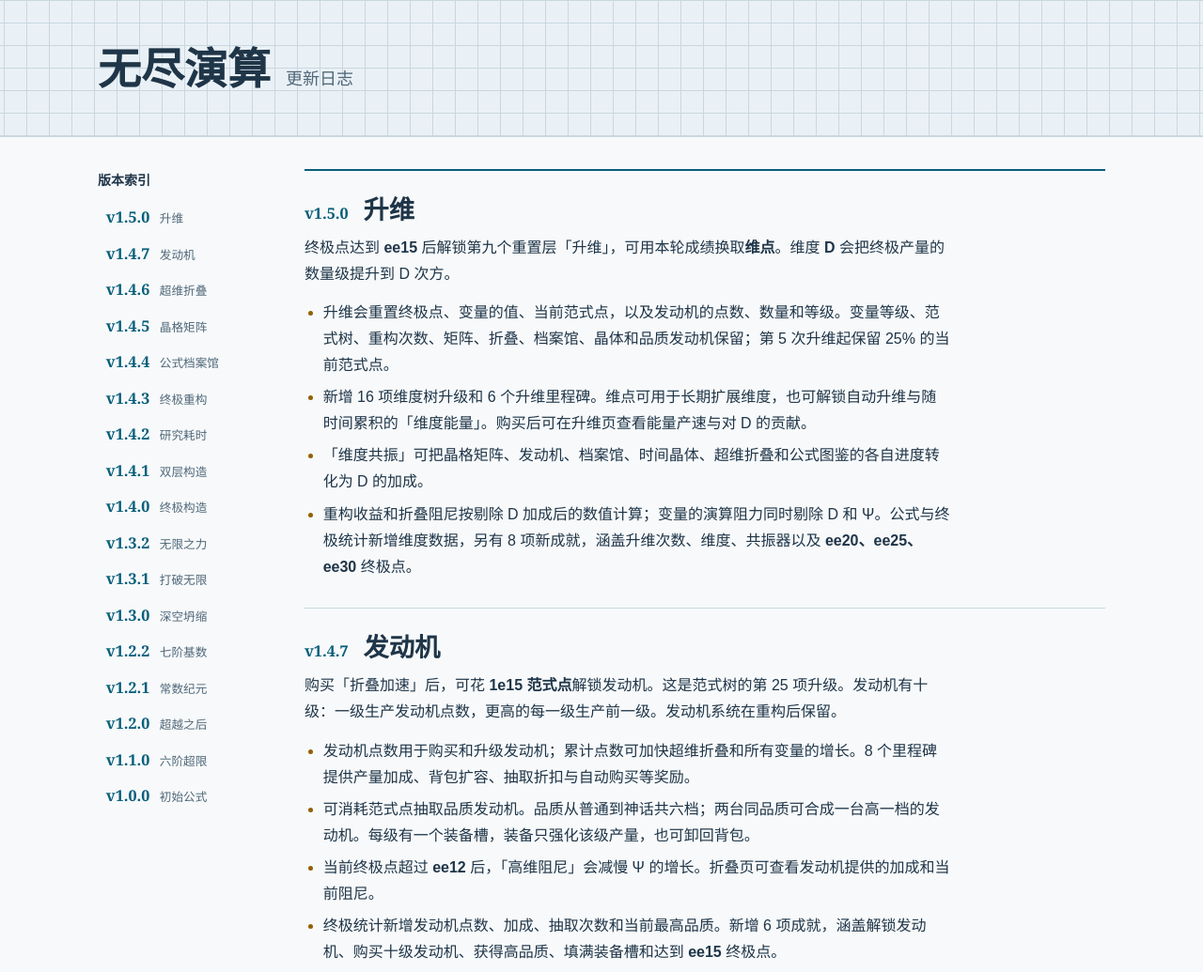
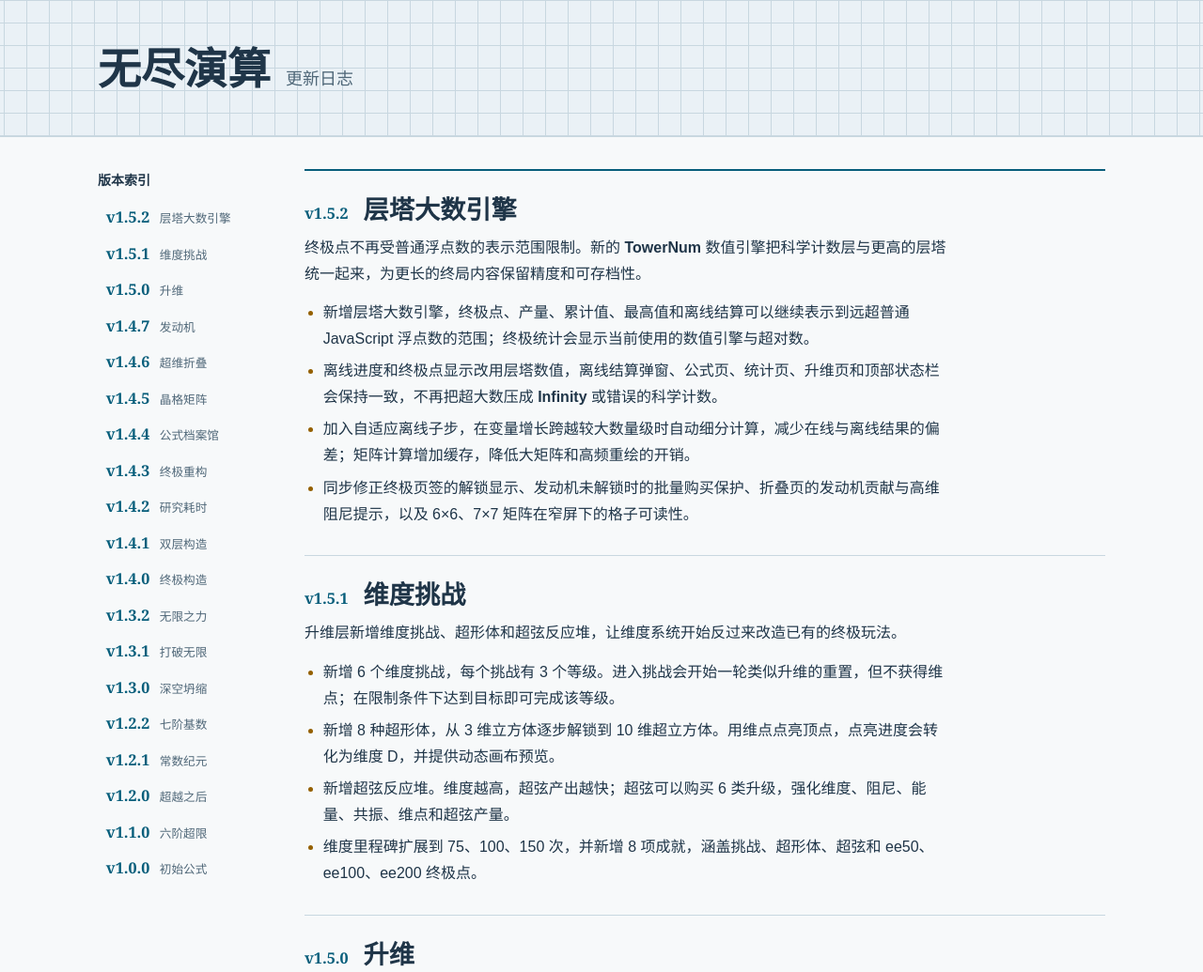
Before and after one commit to dfsoft123new2/wjys, a plain HTML site: page changelog.html in a window 1280 px wide. Shown: the top 1035 px of the page at 94% size. Drawn offline with Linux system fonts and the light colour scheme.

Commit message:
Update changelog.html

```diff
--- a/changelog.html
+++ b/changelog.html
@@ -97,6 +97,8 @@
     <nav aria-label="版本索引">
       <p class="nav-label">版本索引</p>
       <ol>
+        <li><a href="#v1.5.2"><span class="version">v1.5.2</span><span class="nav-title">层塔大数引擎</span></a></li>
+        <li><a href="#v1.5.1"><span class="version">v1.5.1</span><span class="nav-title">维度挑战</span></a></li>
         <li><a href="#v1.5.0"><span class="version">v1.5.0</span><span class="nav-title">升维</span></a></li>
         <li><a href="#v1.4.7"><span class="version">v1.4.7</span><span class="nav-title">发动机</span></a></li>
         <li><a href="#v1.4.6"><span class="version">v1.4.6</span><span class="nav-title">超维折叠</span></a></li>
@@ -117,6 +119,28 @@
       </ol>
     </nav>
     <main aria-label="版本更新记录">
+      <article id="v1.5.2" aria-labelledby="title-v1.5.2">
+        <header><span class="version">v1.5.2</span><h2 id="title-v1.5.2">层塔大数引擎</h2></header>
+        <p class="lead">终极点不再受普通浮点数的表示范围限制。新的 <strong>TowerNum</strong> 数值引擎把科学计数层与更高的层塔统一起来，为更长的终局内容保留精度和可存档性。</p>
+        <ul class="changes">
+          <li>新增层塔大数引擎，终极点、产量、累计值、最高值和离线结算可以继续表示到远超普通 JavaScript 浮点数的范围；终极统计会显示当前使用的数值引擎与超对数。</li>
+          <li>离线进度和终极点显示改用层塔数值，离线结算弹窗、公式页、统计页、升维页和顶部状态栏会保持一致，不再把超大数压成 <strong>Infinity</strong> 或错误的科学计数。</li>
+          <li>加入自适应离线子步，在变量增长跨越较大数量级时自动细分计算，减少在线与离线结果的偏差；矩阵计算增加缓存，降低大矩阵和高频重绘的开销。</li>
+          <li>同步修正终极页签的解锁显示、发动机未解锁时的批量购买保护、折叠页的发动机贡献与高维阻尼提示，以及 6×6、7×7 矩阵在窄屏下的格子可读性。</li>
+        </ul>
+      </article>
+
+      <article id="v1.5.1" aria-labelledby="title-v1.5.1">
+        <header><span class="version">v1.5.1</span><h2 id="title-v1.5.1">维度挑战</h2></header>
+        <p class="lead">升维层新增维度挑战、超形体和超弦反应堆，让维度系统开始反过来改造已有的终极玩法。</p>
+        <ul class="changes">
+          <li>新增 6 个维度挑战，每个挑战有 3 个等级。进入挑战会开始一轮类似升维的重置，但不获得维点；在限制条件下达到目标即可完成该等级。</li>
+          <li>新增 8 种超形体，从 3 维立方体逐步解锁到 10 维超立方体。用维点点亮顶点，点亮进度会转化为维度 D，并提供动态画布预览。</li>
+          <li>新增超弦反应堆。维度越高，超弦产出越快；超弦可以购买 6 类升级，强化维度、阻尼、能量、共振、维点和超弦产量。</li>
+          <li>维度里程碑扩展到 75、100、150 次，并新增 8 项成就，涵盖挑战、超形体、超弦和 ee50、ee100、ee200 终极点。</li>
+        </ul>
+      </article>
+
       <article id="v1.5.0" aria-labelledby="title-v1.5.0">
         <header><span class="version">v1.5.0</span><h2 id="title-v1.5.0">升维</h2></header>
         <p class="lead">终极点达到 <strong>ee15</strong> 后解锁第九个重置层「升维」，可用本轮成绩换取<strong>维点</strong>。维度 <strong>D</strong> 会把终极产量的数量级提升到 D 次方。</p>
```
